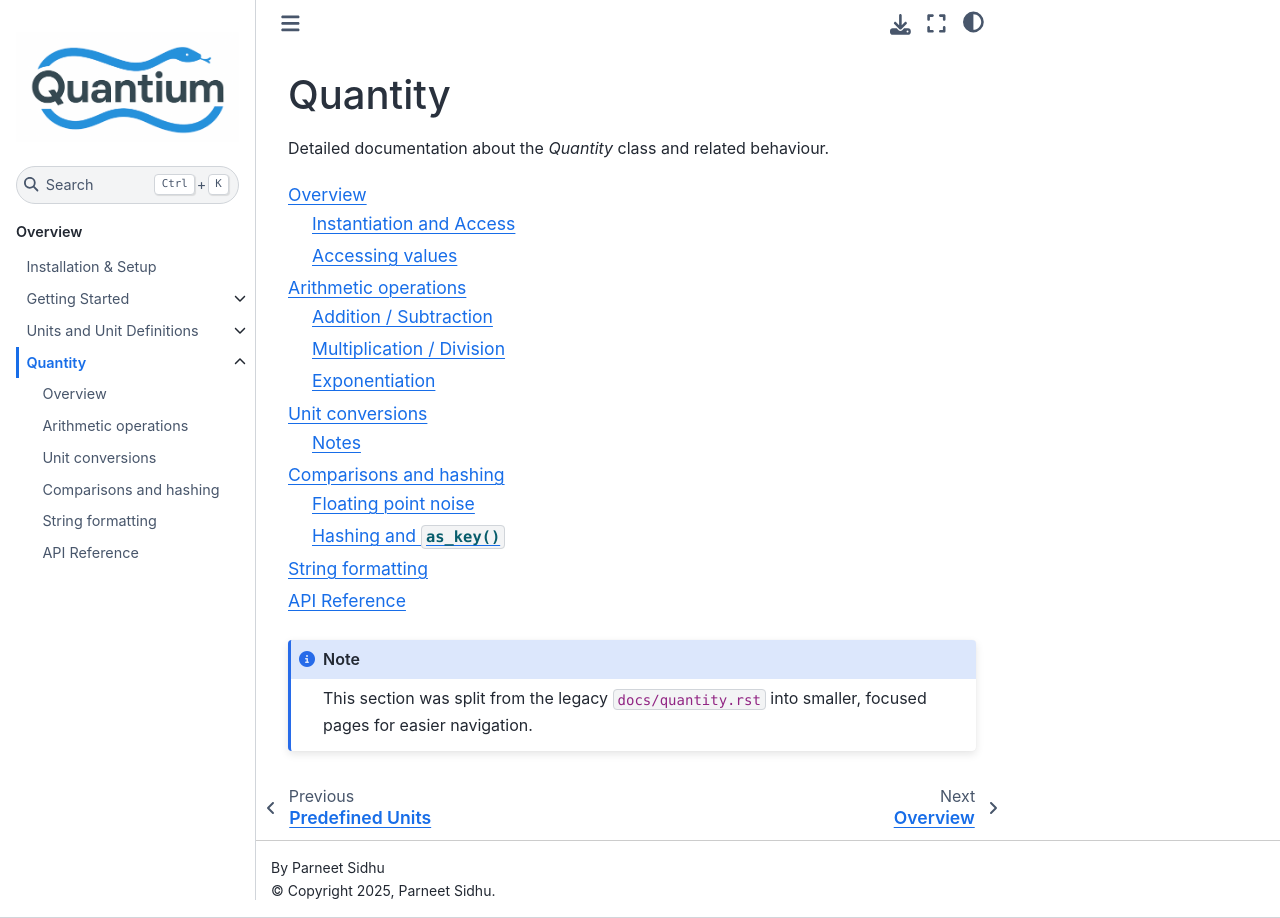
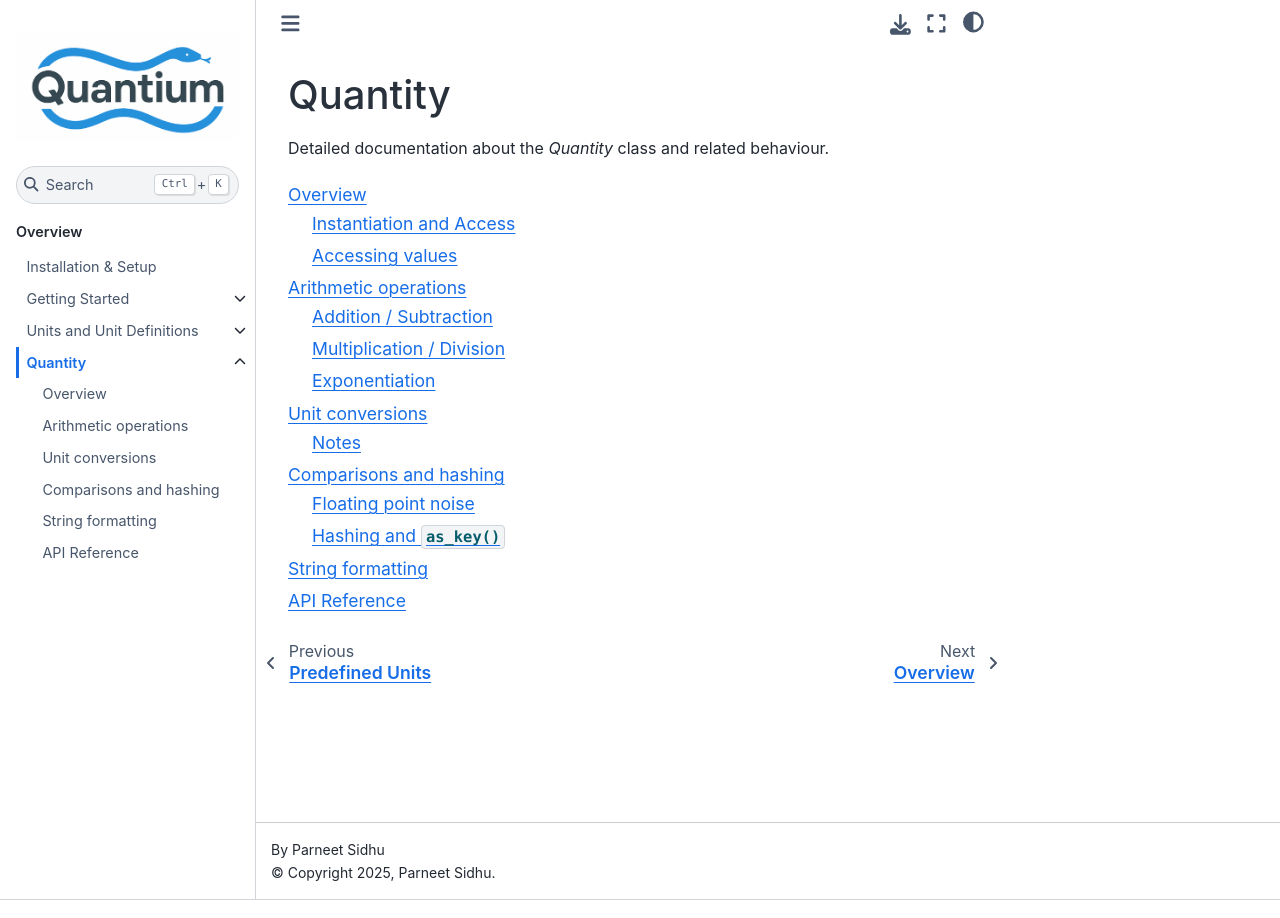
Before and after one commit to parneetsingh022/Quantium, a Sphinx documentation site: the page built from docs/quantity/index.rst, in a window 1280 px wide. Built offline with Sphinx 7.4.7 and the Sphinx Book theme 1.1.4, drawn with Linux system fonts in a browser that asks for light colours.

Commit message:
refactor(docs): remove legacy quantity.rst and update references in index and overview

```diff
--- a/docs/quantity.rst
+++ /dev/null
@@ -1,4 +0,0 @@
-.. toctree::
-   :maxdepth: 1
-
-   quantity/index
--- a/docs/quantity/index.rst
+++ b/docs/quantity/index.rst
@@ -12,7 +12,3 @@
    comparisons_and_hashing
    formatting
    api
-
-.. note::
-   This section was split from the legacy ``docs/quantity.rst`` into
-   smaller, focused pages for easier navigation.
--- a/docs/quantity/operations.rst
+++ b/docs/quantity/operations.rst
@@ -28,7 +28,7 @@
    print(speed)  # 10 m/s
 
    force = (10 * u.kg) * (9.8 * u.m / u.s**2)
-   print(force)  # 98 kg·m/s² (which simplifies to 98 N)
+   print(force)  # 98 N
 
 Exponentiation
 --------------
--- a/docs/quantity/overview.rst
+++ b/docs/quantity/overview.rst
@@ -14,7 +14,8 @@
 
 .. code-block:: python
 
-   from quantium import u, Quantity
+   from quantium.core.quantity import Quantity
+   from quantium import u
 
    # Preferred shorthand (returns a Quantity)
    dist_short = 100 * u.m
--- a/docs/units/unit_registry.rst
+++ b/docs/units/unit_registry.rst
@@ -27,7 +27,7 @@
 
    # 2. Access compound units using string parsing
    speed_unit = u("m/s")
-   acceleration = 9.8 * u("m/s^2")
+   acceleration = 9.8 * u("m/s**2")
    pressure = 101.3 * u("kPa")
 
 Adding New Units
```
